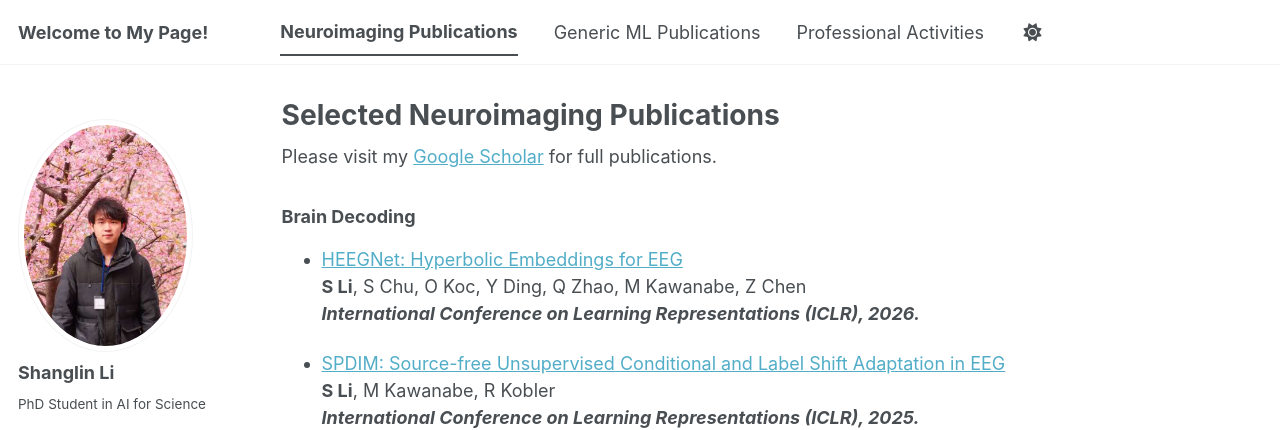
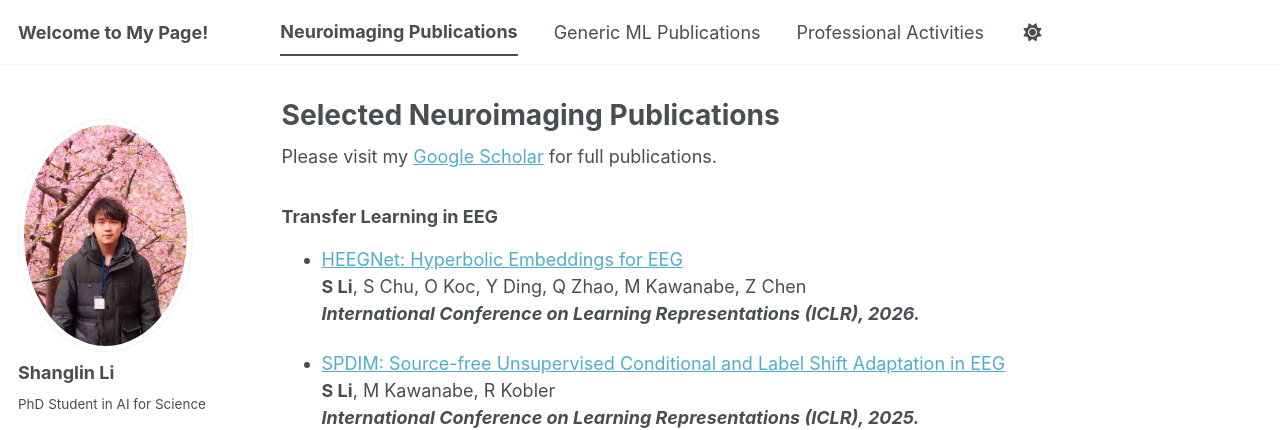
Before and after one commit to fightlesliefigt/fightlesliefigt.github.io, a Jekyll site: the page built from _pages/publications.html, in a window 1280 px wide and 1336 px high. Shown: the top 430 px of the window. Built offline with Jekyll 4.4.1, drawn with Linux system fonts in a browser that asks for light colours; a style sheet for code colours, icons or effects is not loaded.

Commit message:
Update publications.html

```diff
--- a/_pages/publications.html
+++ b/_pages/publications.html
@@ -7,7 +7,7 @@ author_profile: true
 
 Please visit my <a href="https://scholar.google.com/citations?user=ZfbvnHkAAAAJ">Google Scholar</a> for full publications.
 
-<h3>Brain Decoding</h3>
+<h3>Transfer Learning in EEG</h3>
 <ul>
 <li><p>
 <a href="https://openreview.net/forum?id=CNDNRjpVIL">HEEGNet: Hyperbolic Embeddings for EEG</a><br />
```
